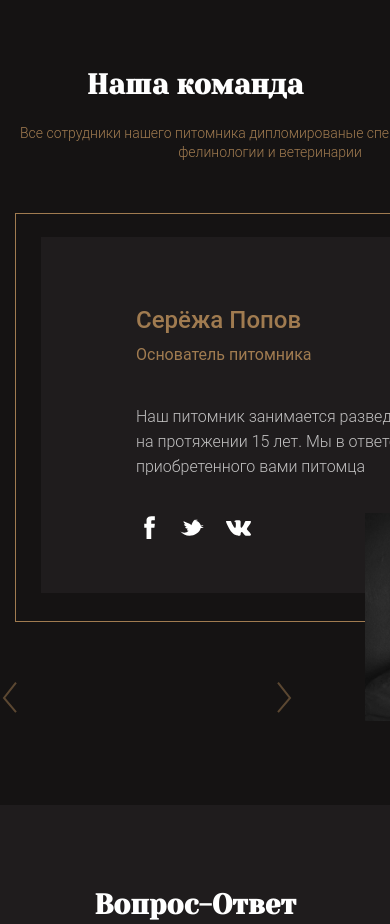
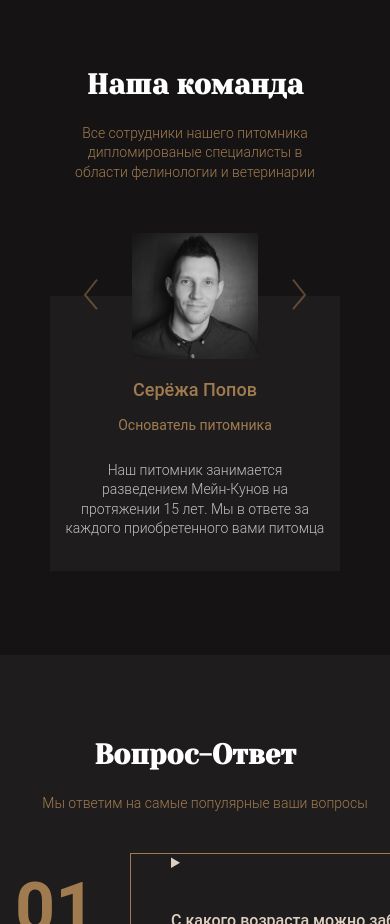
Before and after one commit to alivemarie/mainecoon, a plain HTML site: page index.html in a window 390 px wide. Shown: the part 4560-5484 px from the top of the page. Drawn offline with nearby package versions, Linux system fonts and the light colour scheme.

Commit message:
mobile styles for team block, WIP social ul

```diff
--- a/css/style.css
+++ b/css/style.css
@@ -1077,6 +1077,15 @@ details summary::-webkit-details-marker {
     margin: 0 auto;
 }
 
+@media (max-width: 767px) {
+    .team {
+        height: 550px;
+    }
+    .team__lead {
+        width: 252px;
+    }
+}
+
 .team__slider {
     width: 1184px;
     margin: 0 auto;
@@ -1104,6 +1113,13 @@ details summary::-webkit-details-marker {
     }
 }
 
+@media (max-width: 767px) {
+    .team__slider-single__slide {
+        width: 290px;
+        height: 340px;
+    }
+}
+
 .single__slide-image {
     box-sizing: content-box;
     position: absolute;
@@ -1122,6 +1138,18 @@ details summary::-webkit-details-marker {
     .single__slide-image img {
         width: 208px;
         height: 208px;
+    }
+}
+
+@media (max-width: 767px) {
+    .single__slide-image {
+        top: 0px;
+        left: 82px;
+    }
+
+    .single__slide-image img {
+        width: 126px;
+        height: 126px;
     }
 }
 
@@ -1134,6 +1162,14 @@ details summary::-webkit-details-marker {
     position: absolute;
     right: 0;
     top: 0;
+}
+
+
+.team__slider-main blockquote {
+    width: 600px;
+    height: 356px;
+    background-color: #1F1C1D;
+    position: relative;
 }
 
 @media (max-width: 1023px) {
@@ -1145,18 +1181,24 @@ details summary::-webkit-details-marker {
         right: auto;
         left: 0;
     }
-}
-
-.team__slider-main blockquote {
-    width: 600px;
-    height: 356px;
-    background-color: #1F1C1D;
-    position: relative;
-}
-
-@media (max-width: 1023px) {
+
     .team__slider-main blockquote {
         margin: 0 auto;
+    }
+}
+
+@media (max-width: 767px) {
+    .team__slider-main {
+        top: 63px;
+        border: none;
+        padding: 0;
+        width: 290px;
+        height: 275px;
+    }
+
+    .team__slider-main blockquote {
+        width: 290px;
+        height: 275px;
     }
 }
 
@@ -1202,6 +1244,32 @@ details summary::-webkit-details-marker {
     color: rgba(255, 255, 255, 0.72);
 }
 
+@media (max-width: 767px) {
+    .team__member-quote__author {
+        width: 154px;
+        top: 80px;
+        left: 50%;
+        transform: translateX(-50%);
+        text-align: center;
+    }
+    .team__member-title {
+        font-size: 18px;
+    }
+
+    .team__member-jobTitle {
+        font-size: 14px;
+    }
+
+    .team__member-quote {
+        width: 263px;
+        left: 50%;
+        transform: translateX(-50%);
+        font-size: 14px;
+        line-height: 140%;
+        text-align: center;
+    }
+}
+
 .team__social {
     width: 60px;
     display: flex;
@@ -1239,6 +1307,8 @@ details summary::-webkit-details-marker {
     }
 
 }
+
+/*todo social for mobile*/
 
 .slider__button-prev,
 .team-slider__button-prev {
@@ -1292,6 +1362,20 @@ details summary::-webkit-details-marker {
     }
 }
 
+@media (max-width: 767px) {
+    .team-slider__button-prev {
+        top: 96px;
+        right: auto;
+        bottom: auto;
+        left: 60px;
+    }
+    .team-slider__button-next {
+        top: 96px;
+        bottom: auto;
+        right: 60px;
+    }
+}
+
 /* FAQ */
 
 .faq {
```
